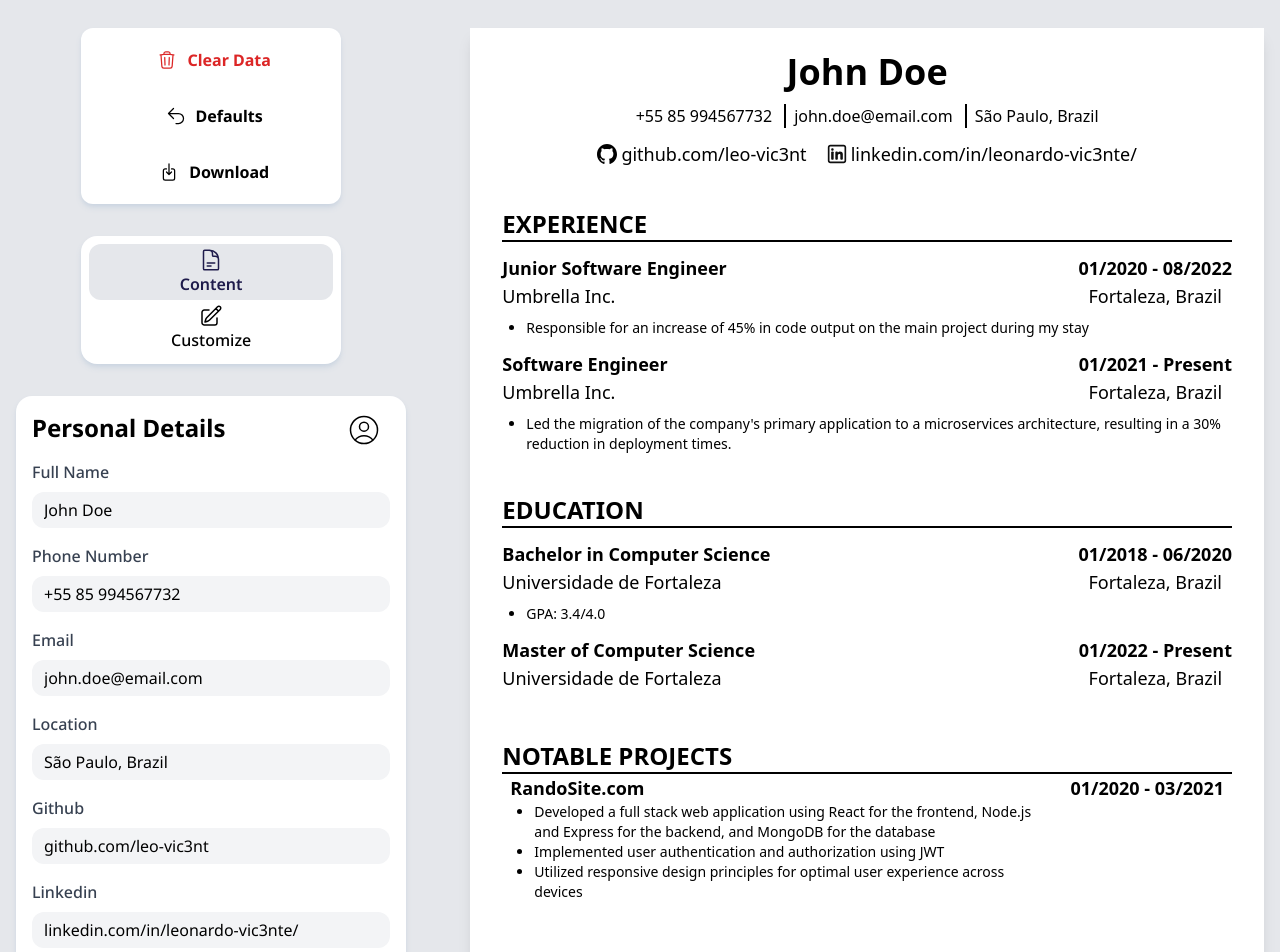
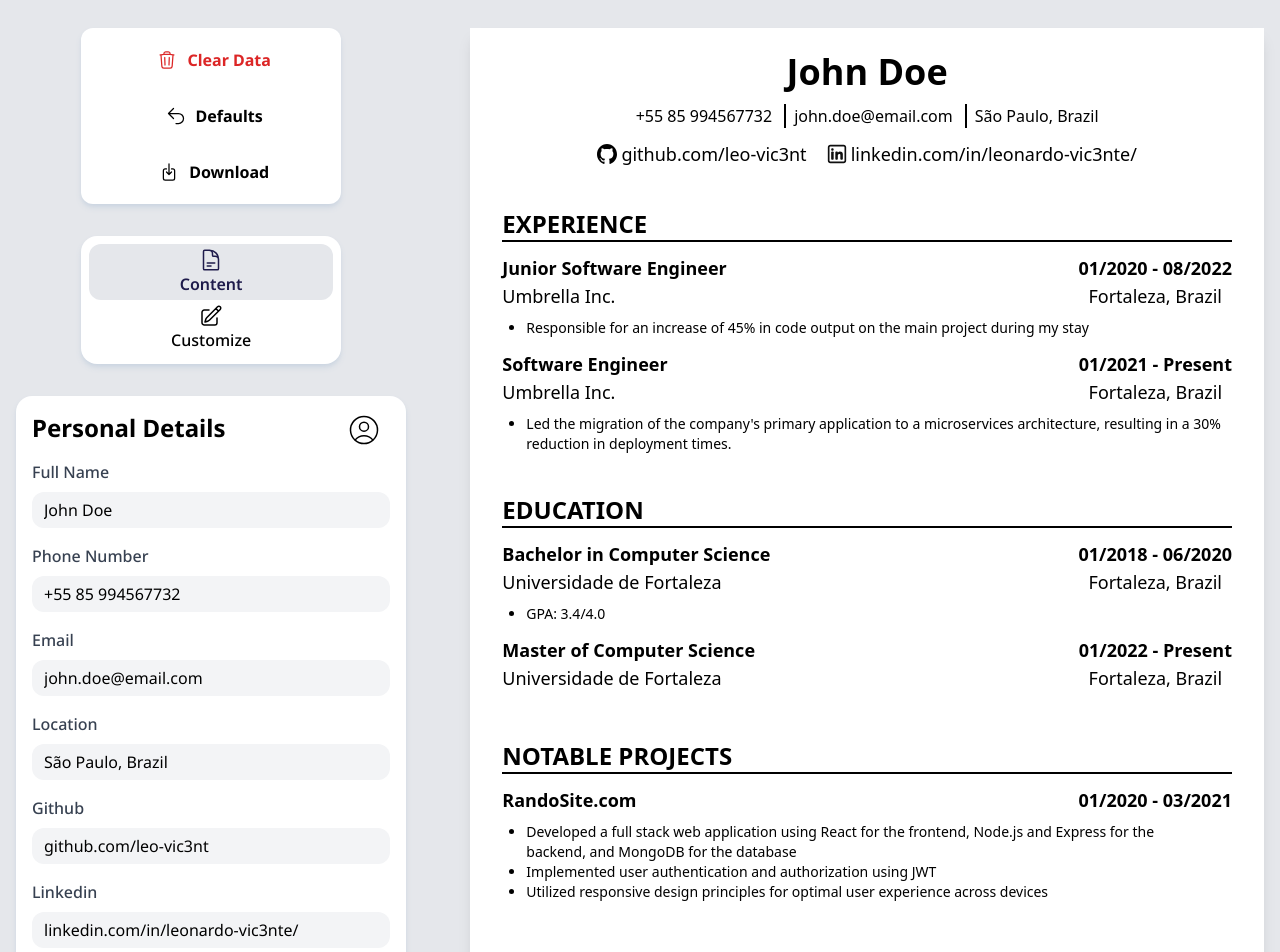
Before and after one commit to leo-vic3nt/EasyCv, a React (Vite) app: page / in a window 1280 px wide. Shown: the top 952 px of the page. Built offline with nearby package versions, Linux system fonts and the light colour scheme.

Commit message:
adjust design

```diff
--- a/src/components/CurriculumVitae/Projects.jsx
+++ b/src/components/CurriculumVitae/Projects.jsx
@@ -1,21 +1,20 @@
 function ProjectItem({ title, startDate, endDate, additionalInfo = [] }) {
 	return (
-		<div>
-			<div className="flex justify-between px-2 text-lg">
+		<div className="flex flex-col gap-2">
+			<div className="flex justify-between text-lg">
 				<div>
 					<p className="font-bold">{title}</p>
-
-					<ul className="list-disc px-6 text-sm">
-						{additionalInfo.map((item, index) => (
-							// biome-ignore lint/suspicious/noArrayIndexKey: <explanation>
-							<li key={index}>{item}</li>
-						))}
-					</ul>
 				</div>
 				<div className="text-center min-w-fit">
 					<p className="font-bold">{`${startDate} - ${endDate}`}</p>
 				</div>
 			</div>
+			<ul className="list-disc px-6 text-sm ">
+				{additionalInfo.map((item, index) => (
+					// biome-ignore lint/suspicious/noArrayIndexKey: <explanation>
+					<li key={index}>{item}</li>
+				))}
+			</ul>
 		</div>
 	);
 }
@@ -33,7 +32,7 @@
 
 function Projects({ cvAccentColor, cvLanguage, projectData }) {
 	return (
-		<div>
+		<div className="flex flex-col gap-3">
 			<Header cvAccentColor={cvAccentColor} cvLanguage={cvLanguage} />
 			<div className="flex flex-col gap-3">
 				{projectData.map((item) => (
```
